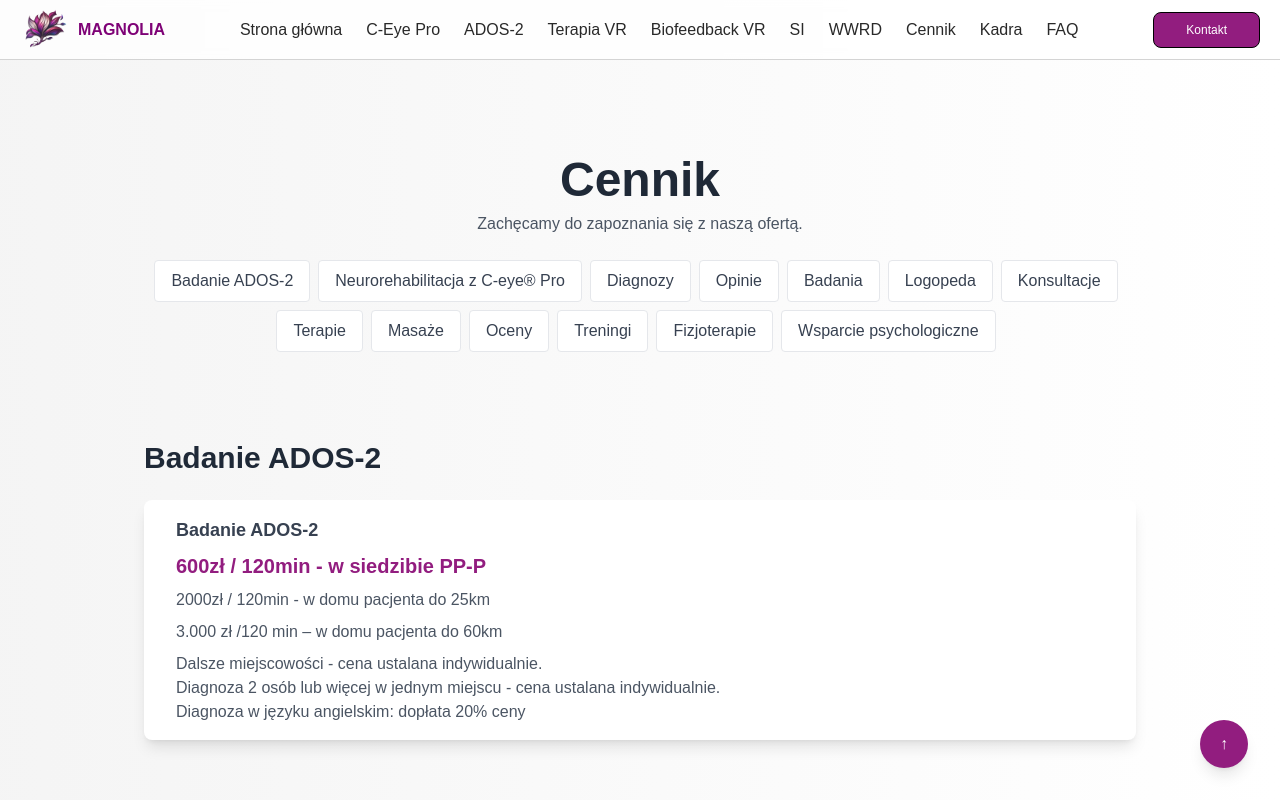
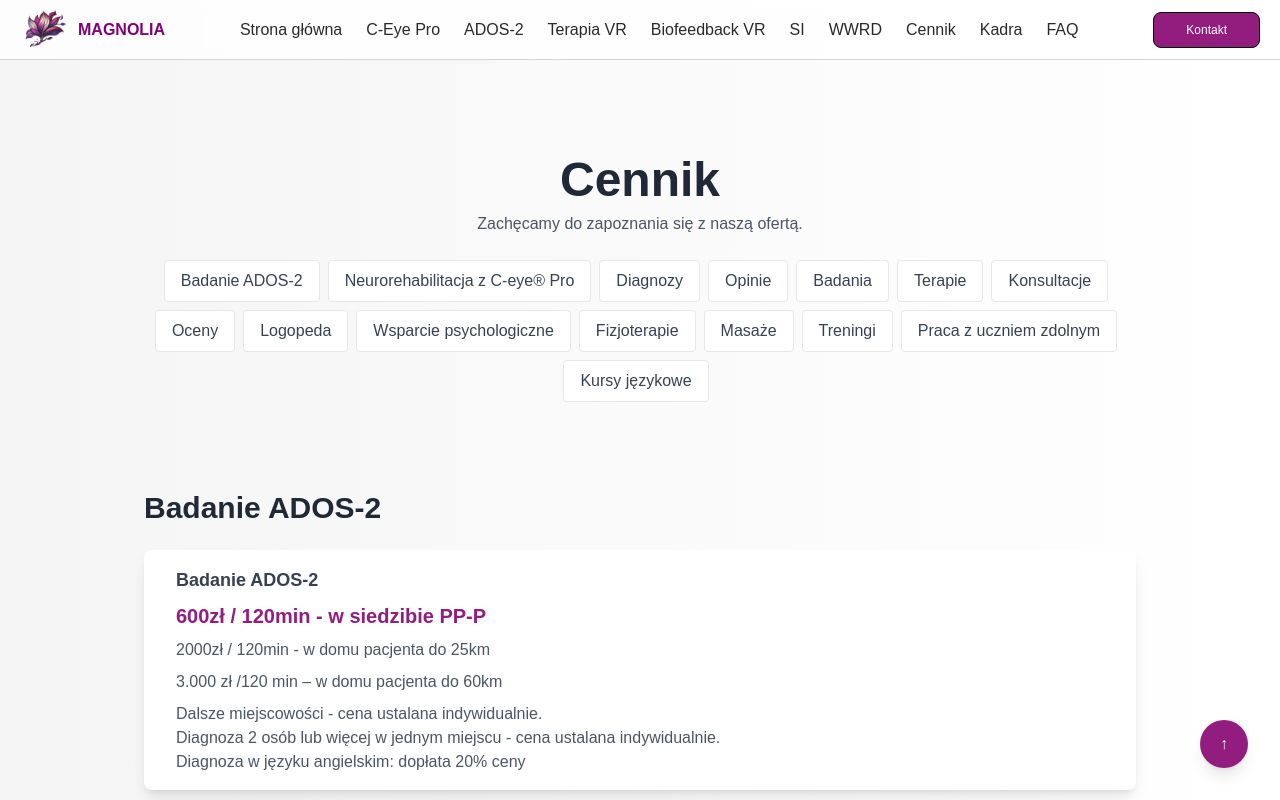
Before and after one commit to FifiLen/Strona-poradni-ppp, a Next.js app: page /PriceList in a window 1280 px wide. Shown: the top 800 px of the page. Built offline with nearby package versions, Linux system fonts and the light colour scheme.

Commit message:
Uczeń zdolny, kursy językowe

```diff
--- a/app/PriceList/page.jsx
+++ b/app/PriceList/page.jsx
@@ -64,6 +64,11 @@ const PriceList = () => {
         Wydanie opinii wraz z omówieniem - 120 zł.<br />
         Neurorehabilitacja z C-Eye w j. angielskim: dopłata 20% ceny.
         </p>)},
+
+
+/* Diagnozy */
+
+
     {
         category: "Diagnozy",
         name: "Diagnoza KOGS",
@@ -84,19 +89,7 @@ const PriceList = () => {
             </p>
         )
     },
-    {
-      category: "Opinie",
-      name: "Opinia o brako prziwskazań do podjęcia pracy zarobkowej",
-      price: "320zł - stacjonarnie",
-      variant: "260zł - online",
-      info: (
-          <p>
-              Opinia o braku przeciwwskazań do podjęcia pracy zarobkowej lub opinia do szkoły muzycznej. <br />
-              Czas trwania badania: około 1,5 godziny. <br /><br />
-              *Opinia wsparta jest C-eye® Pro, Biofeedback oraz wirtualną rzeczywistością.
-          </p>
-      )
-  },
+
     {
       category: "Diagnozy",
       name: "Diagnoza Dysleksji",
@@ -116,6 +109,7 @@ const PriceList = () => {
           </p>
       )
   },
+
   {
     category: "Diagnozy",
     name: "Diagnoza Dysortografii",
@@ -135,6 +129,7 @@ const PriceList = () => {
         </p>
     )
   },
+
   {
     category: "Diagnozy",
     name: "Diagnoza Dysgrafii",
@@ -154,6 +149,7 @@ const PriceList = () => {
         </p>
     )
   },
+
   {
     category: "Diagnozy",
     name: "Diagnoza Dyskalkulii",
@@ -173,6 +169,7 @@ const PriceList = () => {
         </p>
     )
   },
+
   {
     category: "Diagnozy",
     name: "Diagnoza funkcjonalna dotycząca aktualnego poziomu rozwoju dziecka",
@@ -190,6 +187,7 @@ const PriceList = () => {
         </p>
     )
   },
+
   {
     category: "Diagnozy",
     name: "Diagnoza intelektu",
@@ -208,23 +206,7 @@ const PriceList = () => {
         </p>
     )
   },
-{
-  category: "Badania",
-  name: "Badanie psychologiczne w kierunku określania słabych i mocnych stron funkcjonowania dziecka",
-  price: "600zł - stacjonarnie",
-  variant: "500zł - online",
-  info: (
-      <p>
-          Dla dzieci i młodzieży w wieku od 5 do 20 lat. <br />
-          Czas trwania: 3 do 5 godzin, przeprowadzane w ciągu 2 dni. <br /><br />
-          <ul>
-              <li>Konsultacja z rodzicami,</li>
-              <li>Badanie psychologiczne,</li>
-              <li>Wydanie opinii wraz z omówieniem.</li>
-          </ul>
-      </p>
-  )
-},
+
   {
     category: "Diagnozy",
     name: "Diagnoza ucznia szczególnie zdolnego",
@@ -244,38 +226,136 @@ const PriceList = () => {
         </p>
     )
   },
+
   {
-  category: "Opinie",
-  name: "Opinia o braku przeciwwskazań do wykonywania przez dziecko poniżej 16 roku życia pracy lub innych czynności zarobkowych",
-  price: "300zł",
+    category: "Diagnozy",
+    name: "Diagnoza ADHD u dorosłych",
+    price: "560 zł (w tym 60 zł za testy psychologiczne) - stacjonarnie",
+    variant: "450 zł - online",
     info: (
         <p>
-          Opinia dotycząca zdolności i gotowości dziecka poniżej 16 roku życia do podjęcia pracy lub innych czynności zarobkowych.
+            Diagnostyka ADHD u osób dorosłych pozwala zidentyfikować objawy związane z tym zaburzeniem, które może kontynuować się również w dorosłości. Proces diagnozy obejmuje zastosowanie specjalistycznych testów psychologicznych oraz szczegółowe badanie z opinią. <br />  <br />  *Diagnoza wsparta jest C-eye® Pro, Biofeedback oraz wirtualną rzeczywistością.
+
         </p>
     )
   },
+
   {
-  category: "Logopeda",
-  name: "Logopeda – neurologopeda – logopeda kliniczny",
-  price: "250zł - Diagnoza z planem terapii",
-  variant: "100zł / 45 min - Sesja terapeutyczna",
-  variant2: "150zł / 45 min - Sesja terapeutyczna wspomagana VR",
+    category: "Diagnozy",
+    name: "Diagnoza Pełna Integracji Sensorycznej + wydanie opinii",
+    price: "350 zł / 45 min - stacjonarnie",
     info: (
         <p>
-          Profesjonalna diagnoza i terapia logopedyczna, skierowana do osób potrzebujących wsparcia w zakresie komunikacji i mowy. Dostępne są również nowoczesne metody terapii z wykorzystaniem technologii VR.
+            Specjalistyczne badanie mające na celu ocenę funkcjonowania sensorycznego pacjenta. Integracja sensoryczna odnosi się do sposobu, w jaki organizm odbiera, interpretuje i reaguje na bodźce zewnętrzne. Nieprawidłowości w tej dziedzinie mogą prowadzić do problemów w uczeniu się, koordynacji ruchowej oraz zachowaniu. Diagnoza pełna integracji sensorycznej pozwala zidentyfikować potencjalne trudności, a następnie dostosować odpowiednią terapię. Cena zawiera również wydanie specjalistycznej opinii po zakończonym badaniu.
+            <br />  <br />               *Diagnoza wsparta jest C-eye® Pro, Biofeedback oraz wirtualną rzeczywistością.
         </p>
     )
   },
+
   {
-  category: "Konsultacje",
-  name: "Konsultacja psychiatryczna",
-  price: "150zł / 20 min",
+    category: "Diagnozy",
+    name: "Diagnoza KOLD",
+    price: "300 zł / 90 - 120 min - stacjonarnie",
     info: (
         <p>
-          Specjalistyczna konsultacja psychiatryczna, dostosowana do potrzeb pacjenta, w celu diagnozy i ewentualnych zaleceń leczenia.
+            Diagnoza dzieci w wieku od 6 miesiąca do ukończenia 9 roku życia. Ocena prawidłowego i zaburzonego rozwoju mowy dziecka.
+            <br />  <br />               *Diagnoza wsparta jest C-eye® Pro, Biofeedback oraz wirtualną rzeczywistością.
         </p>
     )
   },
+
+  {
+    category: "Diagnozy",
+    name: "Diagnoza KOZE",
+    price: "300 zł / 90 - 120 min - stacjonarnie",
+    info: (
+        <p>
+            Ocena i opis nieprawidłowości w zachowaniu i reakcjach emocjonalnych dziecka od wieku niemowlęcego do końca okresu szkolnego.
+            <br />  <br />               *Diagnoza wsparta jest C-eye® Pro, Biofeedback oraz wirtualną rzeczywistością.
+        </p>
+    )
+  },
+
+  {
+    category: "Diagnozy",
+    name: "Diagnoza KOJD-AFA",
+    price: "300 zł / 90 - 120 min - stacjonarnie",
+    info: (
+        <p>
+            Ocena Języka Dziecka Afatycznego – ocena jakościowa i planowanie terapii.
+            <br />  <br />               *Diagnoza wsparta jest C-eye® Pro, Biofeedback oraz wirtualną rzeczywistością.
+        </p>
+    )
+  },
+
+  {
+    category: "Diagnozy",
+    name: "Diagnoza KOSF",
+    price: "300 zł / 90 - 120 min - stacjonarnie",
+    info: (
+        <p>
+            Badanie słuchu fonemowego u dzieci w wieku od trzech do siedmiu i pół lat. Percepcja mowy i rozwój słuchu u dzieci.
+            <br />  <br />               *Diagnoza wsparta jest C-eye® Pro, Biofeedback oraz wirtualną rzeczywistością.
+        </p>
+    )
+  },
+
+
+    /* Opinie */
+
+    {
+      category: "Opinie",
+      name: "Opinia o brako prziwskazań do podjęcia pracy zarobkowej",
+      price: "320zł - stacjonarnie",
+      variant: "260zł - online",
+      info: (
+          <p>
+              Opinia o braku przeciwwskazań do podjęcia pracy zarobkowej lub opinia do szkoły muzycznej. <br />
+              Czas trwania badania: około 1,5 godziny. <br /><br />
+              *Opinia wsparta jest C-eye® Pro, Biofeedback oraz wirtualną rzeczywistością.
+          </p>
+      )
+  },
+
+
+    /* Badania */
+
+
+
+    {
+      category: "Badania",
+      name: "Badanie psychologiczne w kierunku określania słabych i mocnych stron funkcjonowania dziecka",
+      price: "600zł - stacjonarnie",
+      variant: "500zł - online",
+      info: (
+          <p>
+              Dla dzieci i młodzieży w wieku od 5 do 20 lat. <br />
+              Czas trwania: 3 do 5 godzin, przeprowadzane w ciągu 2 dni. <br /><br />
+              <ul>
+                  <li>Konsultacja z rodzicami,</li>
+                  <li>Badanie psychologiczne,</li>
+                  <li>Wydanie opinii wraz z omówieniem.</li>
+              </ul>
+          </p>
+      )
+    },
+
+    {
+      category: "Badania",
+      name: "Badanie psychologiczno–pedagogiczne pod kątem dysleksji, dysortografii, dysgrafii",
+      price: "350 zł / 120 minut - stacjonarnie",
+      variant: "300 zł / 120 minut - online",
+      info: (
+          <p>
+              Kompleksowe badanie mające na celu zidentyfikowanie potencjalnych trudności w nauce, związanych z dysleksją, dysortografią oraz dysgrafią. Obejmuje zarówno analizę psychologiczną, jak i pedagogiczną, pozwalając na precyzyjne określenie potrzeb edukacyjnych osoby badanej.
+          </p>
+      )
+    },
+
+
+    /* Terapie */
+
+
     {
       category: "Terapie",
       name: "Terapia rodzin",
@@ -288,6 +368,20 @@ const PriceList = () => {
           </p>
       )
     },
+
+    {
+      category: "Terapie",
+      name: "Terapia par",
+      price: "220zł / 60 min - stacjonarnie",
+      variant: "180zł / 60 min - online",
+      variant2: "40 EUR / 60 min - online w j. angielskim",
+      info: (
+          <p>
+              Terapia dla par mająca na celu wsparcie i pomoc w rozwiązywaniu problemów w związku.
+          </p>
+      )
+    },
+
     {
       category: "Terapie",
       name: "Terapia uzależnień",
@@ -310,18 +404,7 @@ const PriceList = () => {
           </p>
       )
     },
-{
-  category: "Terapie",
-  name: "Terapia par",
-  price: "220zł / 60 min - stacjonarnie",
-  variant: "180zł / 60 min - online",
-  variant2: "40 EUR / 60 min - online w j. angielskim",
-  info: (
-      <p>
-          Terapia dla par mająca na celu wsparcie i pomoc w rozwiązywaniu problemów w związku.
-      </p>
-  )
-},
+
     {
       category: "Terapie",
       name: "Zajęcia z pedagogiem specjalnym z elementami terapii behawioralnej",
@@ -334,16 +417,53 @@ const PriceList = () => {
           </p>
       )
     },
+
     {
-  category: "Masaże",
-  name: "Masaż Shantala",
-  price: "150 zł / 45/60min - stacjonarnie",
+      category: "Terapie",
+      name: "Sesja Terapii Wirtualnej",
+      price: "150 zł / 45 minut",
       info: (
           <p>
-          Masaż Shantala to tradycyjny indyjski masaż dla niemowląt, pomagający w rozwoju fizycznym i emocjonalnym dziecka.
+              Zastosowanie nowoczesnych technologii w praktyce terapeutycznej. Terapia wirtualna pozwala na prowadzenie sesji w wygodnych warunkach, bez konieczności wychodzenia z domu, z zachowaniem pełnej prywatności i bezpieczeństwa.
           </p>
       )
     },
+
+    {
+      category: "Terapie",
+      name: "Sesje terapii ręki grupowe ze wspomaganiem VR",
+      price: "80 zł / 50 minut",
+      info: (
+          <p>
+              Terapia ręki z wykorzystaniem technologii wirtualnej rzeczywistości (VR). Grupowe zajęcia mają na celu poprawę umiejętności manualnych, koordynacji oraz precyzji ruchów ręki. Wspomaganie technologią VR sprawia, że terapia staje się bardziej angażująca i efektywna.
+          </p>
+      )
+    },
+
+    {
+      category: "Terapie",
+      name: "Sesje terapii integracji sensorycznej grupowe ze wspomaganiem VR",
+      price: "80 zł / 50 minut",
+      info: (
+          <p>
+              Terapia integracji sensorycznej z wykorzystaniem technologii wirtualnej rzeczywistości (VR). Zajęcia grupowe pozwalają na wszechstronną stymulację sensoryczną w innowacyjny sposób, jednocześnie promując interakcje społeczne i naukę w grupie.
+          </p>
+      )
+    },
+
+    /* Konsultacje */
+
+    {
+      category: "Konsultacje",
+      name: "Konsultacja psychiatryczna",
+      price: "150zł / 20 min",
+      info: (
+          <p>
+              Specjalistyczna konsultacja psychiatryczna, dostosowana do potrzeb pacjenta, w celu diagnozy i ewentualnych zaleceń leczenia.
+          </p>
+      )
+    },
+
     {
       category: "Konsultacje",
       name: "Konsultacje rodzicielskie z psychoterapeutą",
@@ -356,6 +476,7 @@ const PriceList = () => {
           </p>
       )
     },
+
     {
       category: "Konsultacje",
       name: "Konsultacje rodzicielskie z psychoonkologiem",
@@ -368,6 +489,7 @@ const PriceList = () => {
           </p>
       )
     },
+
     {
       category: "Konsultacje",
       name: "Konsultacje rodzicielskie z psychoterapeutą od uzależnień",
@@ -380,6 +502,7 @@ const PriceList = () => {
           </p>
       )
     },
+
     {
       category: "Konsultacje",
       name: "Konsultacja Pedagogiczna /Terapia Pedagogiczna",
@@ -390,6 +513,7 @@ const PriceList = () => {
           </p>
       )
     },
+
     {
       category: "Konsultacje",
       name: "Konsultacja Behawioralna/ Terapia Behawioralna",
@@ -400,50 +524,10 @@ const PriceList = () => {
           </p>
       )
     },
-{
-  category: "Oceny",
-  name: "KOLD-PT - Karty Oceny Logopedycznej osoby dorosłej",
-  price: "300 zł / 120 min - stacjonarnie",
-  variant: "250 zł / 120 min - online",
-  info: (
-      <p>
-          KOLD-PT to narzędzie diagnostyczne służące do oceny zdolności logopedycznych osób dorosłych. Obejmuje różne aspekty funkcji językowych i komunikacyjnych, pozwalając specjaliście na dokładną analizę i identyfikację ewentualnych problemów czy zaburzeń.
-      </p>
-  )
-},
-{
-  category: "Diagnozy",
-  name: "Diagnoza ADHD u dorosłych",
-  price: "560 zł (w tym 60 zł za testy psychologiczne) - stacjonarnie",
-  variant: "450 zł - online",
-  info: (
-      <p>
-          Diagnostyka ADHD u osób dorosłych pozwala zidentyfikować objawy związane z tym zaburzeniem, które może kontynuować się również w dorosłości. Proces diagnozy obejmuje zastosowanie specjalistycznych testów psychologicznych oraz szczegółowe badanie z opinią. <br />  <br />  *Diagnoza wsparta jest C-eye® Pro, Biofeedback oraz wirtualną rzeczywistością.
 
-      </p>
-  )
-},
-{
-  category: "Badania",
-  name: "Badanie psychologiczno–pedagogiczne pod kątem dysleksji, dysortografii, dysgrafii",
-  price: "350 zł / 120 minut - stacjonarnie",
-  variant: "300 zł / 120 minut - online",
-  info: (
-      <p>
-          Kompleksowe badanie mające na celu zidentyfikowanie potencjalnych trudności w nauce, związanych z dysleksją, dysortografią oraz dysgrafią. Obejmuje zarówno analizę psychologiczną, jak i pedagogiczną, pozwalając na precyzyjne określenie potrzeb edukacyjnych osoby badanej.
-      </p>
-  )
-},
-{
-  category: "Treningi",
-  name: "Trening Umiejętności Społecznych – zajęcia grupowe",
-  price: "50 zł / 45 min za osobę",
-  info: (
-      <p>
-          Zajęcia skoncentrowane na rozwijaniu umiejętności społecznych uczestników. Dzięki treningowi uczestnicy uczą się efektywnej komunikacji, rozpoznawania emocji, budowania pozytywnych relacji z innymi oraz radzenia sobie z konfliktami. Zajęcia prowadzone są w formie grupowej, co pozwala na praktyczne ćwiczenie nabytych umiejętności w interakcjach z innymi.
-      </p>
-  )
-},
+
+    /* Oceny */
+
     {
       category: "Oceny",
       name: "KOLD-PT - Karty Oceny Logopedycznej Dziecka",
@@ -455,102 +539,25 @@ const PriceList = () => {
           </p>
       )
     },
+
+
+    /* Logopeda */
+
     {
-  category: "Diagnozy",
-  name: "Diagnoza Pełna Integracji Sensorycznej + wydanie opinii",
-  price: "350 zł / 45 min - stacjonarnie",
+      category: "Logopeda",
+      name: "Logopeda – neurologopeda – logopeda kliniczny",
+      price: "250zł - Diagnoza z planem terapii",
+      variant: "100zł / 45 min - Sesja terapeutyczna",
+      variant2: "150zł / 45 min - Sesja terapeutyczna wspomagana VR",
       info: (
           <p>
-          Specjalistyczne badanie mające na celu ocenę funkcjonowania sensorycznego pacjenta. Integracja sensoryczna odnosi się do sposobu, w jaki organizm odbiera, interpretuje i reaguje na bodźce zewnętrzne. Nieprawidłowości w tej dziedzinie mogą prowadzić do problemów w uczeniu się, koordynacji ruchowej oraz zachowaniu. Diagnoza pełna integracji sensorycznej pozwala zidentyfikować potencjalne trudności, a następnie dostosować odpowiednią terapię. Cena zawiera również wydanie specjalistycznej opinii po zakończonym badaniu.
-          <br />  <br />               *Diagnoza wsparta jest C-eye® Pro, Biofeedback oraz wirtualną rzeczywistością.
-      </p>
-  )
-},
-{
-  category: "Diagnozy",
-  name: "Diagnoza KOLD",
-  price: "300 zł / 90 - 120 min - stacjonarnie",
-  info: (
-      <p>
-          Diagnoza dzieci w wieku od 6 miesiąca do ukończenia 9 roku życia. Ocena prawidłowego i zaburzonego rozwoju mowy dziecka.
-          <br />  <br />               *Diagnoza wsparta jest C-eye® Pro, Biofeedback oraz wirtualną rzeczywistością.
-      </p>
-  )
-},
-{
-  category: "Diagnozy",
-  name: "Diagnoza KOZE",
-  price: "300 zł / 90 - 120 min - stacjonarnie",
-  info: (
-      <p>
-          Ocena i opis nieprawidłowości w zachowaniu i reakcjach emocjonalnych dziecka od wieku niemowlęcego do końca okresu szkolnego.
-          <br />  <br />               *Diagnoza wsparta jest C-eye® Pro, Biofeedback oraz wirtualną rzeczywistością.
-      </p>
-  )
-},
-{
-  category: "Diagnozy",
-  name: "Diagnoza KOJD-AFA",
-  price: "300 zł / 90 - 120 min - stacjonarnie",
-  info: (
-      <p>
-          Ocena Języka Dziecka Afatycznego – ocena jakościowa i planowanie terapii.
-          <br />  <br />               *Diagnoza wsparta jest C-eye® Pro, Biofeedback oraz wirtualną rzeczywistością.
-      </p>
-  )
-},
-{
-  category: "Diagnozy",
-  name: "Diagnoza KOSF",
-  price: "300 zł / 90 - 120 min - stacjonarnie",
-  info: (
-      <p>
-          Badanie słuchu fonemowego u dzieci w wieku od trzech do siedmiu i pół lat. Percepcja mowy i rozwój słuchu u dzieci.
-          <br />  <br />               *Diagnoza wsparta jest C-eye® Pro, Biofeedback oraz wirtualną rzeczywistością.
-      </p>
-  )
-},
-{
-  category: "Terapie",
-  name: "Sesja Terapii Wirtualnej",
-  price: "150 zł / 45 minut",
-  info: (
-      <p>
-          Zastosowanie nowoczesnych technologii w praktyce terapeutycznej. Terapia wirtualna pozwala na prowadzenie sesji w wygodnych warunkach, bez konieczności wychodzenia z domu, z zachowaniem pełnej prywatności i bezpieczeństwa.
-      </p>
-  )
-},
-{
-  category: "Terapie",
-  name: "Sesje terapii integracji sensorycznej grupowe ze wspomaganiem VR",
-  price: "80 zł / 50 minut",
-  info: (
-      <p>
-          Terapia integracji sensorycznej z wykorzystaniem technologii wirtualnej rzeczywistości (VR). Zajęcia grupowe pozwalają na wszechstronną stymulację sensoryczną w innowacyjny sposób, jednocześnie promując interakcje społeczne i naukę w grupie.
-      </p>
-  )
-},
-{
-  category: "Terapie",
-  name: "Sesje terapii ręki grupowe ze wspomaganiem VR",
-  price: "80 zł / 50 minut",
-  info: (
-      <p>
-          Terapia ręki z wykorzystaniem technologii wirtualnej rzeczywistości (VR). Grupowe zajęcia mają na celu poprawę umiejętności manualnych, koordynacji oraz precyzji ruchów ręki. Wspomaganie technologią VR sprawia, że terapia staje się bardziej angażująca i efektywna.
-      </p>
-  )
-},
-{
-  category: "Fizjoterapie",
-  name: "Sesje fizjoterapii grupowe ze wspomaganiem VR",
-  price: "80 zł / 50 minut",
-  info: (
-      <p>
-          Fizjoterapia z wykorzystaniem technologii wirtualnej rzeczywistości (VR). Grupowe sesje terapeutyczne skupiają się na poprawie funkcji ruchowych, siły i koordynacji pacjenta. Wykorzystanie VR sprawia, że terapia jest bardziej angażująca, umożliwiając pacjentom bardziej efektywne i przyjemne ćwiczenia.
+              Profesjonalna diagnoza i terapia logopedyczna, skierowana do osób potrzebujących wsparcia w zakresie komunikacji i mowy. Dostępne są również nowoczesne metody terapii z wykorzystaniem technologii VR.
           </p>
       )
     },
 
+
+    /* Wsparcie Psychologiczne */
 
     {
       category: "Wsparcie psychologiczne",
@@ -587,6 +594,158 @@ const PriceList = () => {
           </p>
       )
   },
+
+
+  /* Fizjoterapia */
+
+  {
+    category: "Fizjoterapie",
+    name: "Sesje fizjoterapii grupowe ze wspomaganiem VR",
+    price: "80 zł / 50 minut",
+    info: (
+        <p>
+            Fizjoterapia z wykorzystaniem technologii wirtualnej rzeczywistości (VR). Grupowe sesje terapeutyczne skupiają się na poprawie funkcji ruchowych, siły i koordynacji pacjenta. Wykorzystanie VR sprawia, że terapia jest bardziej angażująca, umożliwiając pacjentom bardziej efektywne i przyjemne ćwiczenia.
+        </p>
+    )
+  },
+
+  /* Masaze */
+
+  {
+    category: "Masaże",
+    name: "Masaż Shantala",
+    price: "150 zł / 45/60min - stacjonarnie",
+    info: (
+        <p>
+            Masaż Shantala to tradycyjny indyjski masaż dla niemowląt, pomagający w rozwoju fizycznym i emocjonalnym dziecka.
+        </p>
+    )
+  },
+
+  /* Treningi */
+
+  {
+    category: "Treningi",
+    name: "Trening Umiejętności Społecznych – zajęcia grupowe",
+    price: "50 zł / 45 min za osobę",
+    info: (
+        <p>
+            Zajęcia skoncentrowane na rozwijaniu umiejętności społecznych uczestników. Dzięki treningowi uczestnicy uczą się efektywnej komunikacji, rozpoznawania emocji, budowania pozytywnych relacji z innymi oraz radzenia sobie z konfliktami. Zajęcia prowadzone są w formie grupowej, co pozwala na praktyczne ćwiczenie nabytych umiejętności w interakcjach z innymi.
+        </p>
+    )
+  },
+
+  /* Praca z uczniem zdolnym */
+  {
+    category: "Praca z uczniem zdolnym",
+    name: "Kurs przygotowujący do egzaminu ósmoklasisty",
+    price: "1.800zł za pełen pakiet przedmiotów (możliwość skorzystania z jednego bloku za 800 zł)",
+    info: (
+      <>
+       <div>
+
+        Celem kursu jest takie połączenie teorii z praktyką, aby w dniu egzaminu nie spotkało ucznia żadne zaskoczenie.<br />
+        Materiał zostanie powtórzony, a to, co trzeba przećwiczyć – przećwiczone.<br /><br />
+
+        Zajęcia odbywają się w blokach przedmiotowych:
+        <ul>
+            <li><strong>polski</strong></li>
+            <li><strong>matematyka</strong></li>
+            <li><strong>język angielski</strong></li>
+        </ul><br />
+
+        Pełna oferta kursu obejmuje <strong>120 godzin</strong> zajęć prowadzonych w blokach przedmiotowych po 3h dydaktyczne:
+        <ul>
+            <li>40h język polski;</li>
+            <li>40h matematyka;</li>
+            <li>40h język angielski.</li>
+        </ul>
+
+        Dodatkowo uczniowie otrzymują dostęp do platformy eLearning, gdzie znajdą ponad 200 godzin dodatkowych zadań, co umożliwi wykonywanie ćwiczeń i zadań poza zajęciami z Nauczycielem.<br /><br />
+
+        Omówienie próbnego egzaminu.<br /><br />
+
+        Pełna oferta to <strong>1.800zł</strong> za pakiet przedmiotów.<br />
+        Istnieje możliwość skorzystania z jednego bloku za <strong>800 zł</strong>.<br /><br />
+
+        Dodatkowo, dla chętnych uczniów, proponujemy zajęcia z technik uczenia się, aby ułatwić i usprawnić przygotowanie do egzaminu.<br /><br />
+
+        Kameralne grupy zarówno <strong>ONLINE</strong> jak i <strong>STACJONARNE</strong>.<br /><br />
+
+        Zajęcia stacjonarne:<br />
+        Rybnik, kampus, ul. Rudzka 13c, budynek B, III piętro, pok. 3.3<br />
+        Rybnik - Golejów, ul. Magnolii 25<br />
+        Zajęcia stacjonarne od <strong>16.00</strong> do <strong>18.15</strong>.<br /><br />
+
+        Zajęcia online od <strong>17.00</strong> do <strong>19.15</strong> raz w tygodniu
+    </div>
+        </>
+    )
+},
+
+/* Kursy Językowe */
+
+{
+  category: "Kursy językowe",
+  name: "Kurs języka angielskiego przygotowujący do międzynarodowego egzaminy telc B2",
+  price: "3.000 zł",
+  info: (
+      <p>
+          <strong>100 h</strong> z trenerem <strong>Klaudią Rogalską</strong>.<br />
+          <strong>300 h</strong> na platformie eLearning. <br />
+          Kurs online w czasie rzeczywistym (Real Time online).<br />
+          <strong>17.00</strong> do <strong>19.15</strong><br />
+          3 x 45 min
+      </p>
+  )
+},
+
+{
+  category: "Kursy językowe",
+  name: "Kurs języka angielskiego przygotowujący do międzynarodowego egzaminy telc C1",
+  price: "4.000 zł",
+  info: (
+      <p>
+          <strong>100 h</strong> z trenerem <strong>Klaudią Rogalską</strong>.<br />
+          <strong>300 h</strong> na platformie eLearning.<br />
+          Kurs online w czasie rzeczywistym (Real Time online).<br />
+          <strong>17.00</strong> do <strong>19.15</strong><br />
+          3 x 45 min
+      </p>
+  )
+},
+
+{
+  category: "Kursy językowe",
+  name: "Kurs języka niemieckiego przygotowujący do międzynarodowego egzaminy telc B2",
+  price: "3.000 zł",
+  info: (
+      <p>
+          <strong>100 h</strong> z trenerem <strong>dr Jakubem Ruks</strong>.<br />
+          <strong>300 h</strong> na platformie eLearning. <br />
+          Kurs online w czasie rzeczywistym (Real Time online).<br />
+          <strong>17.00</strong> do <strong>19.15</strong><br />
+          3 x 45 min
+      </p>
+  )
+},
+
+{
+  category: "Kursy językowe",
+  name: "Kurs języka niemieckiego przygotowujący do międzynarodowego egzaminy telc C1",
+  price: "4.000 zł",
+  info: (
+      <p>
+          <strong>100 h</strong> z trenerem <strong>dr Jakubem Ruks</strong>.<br />
+          <strong>300 h</strong> na platformie eLearning.<br />
+          Kurs online w czasie rzeczywistym (Real Time online).<br />
+          <strong>17.00</strong> do <strong>19.15</strong><br />
+          3 x 45 min
+      </p>
+  )
+}
+
+
 
 
 
```
Lines whose indentation alone changed are shown as unchanged.
